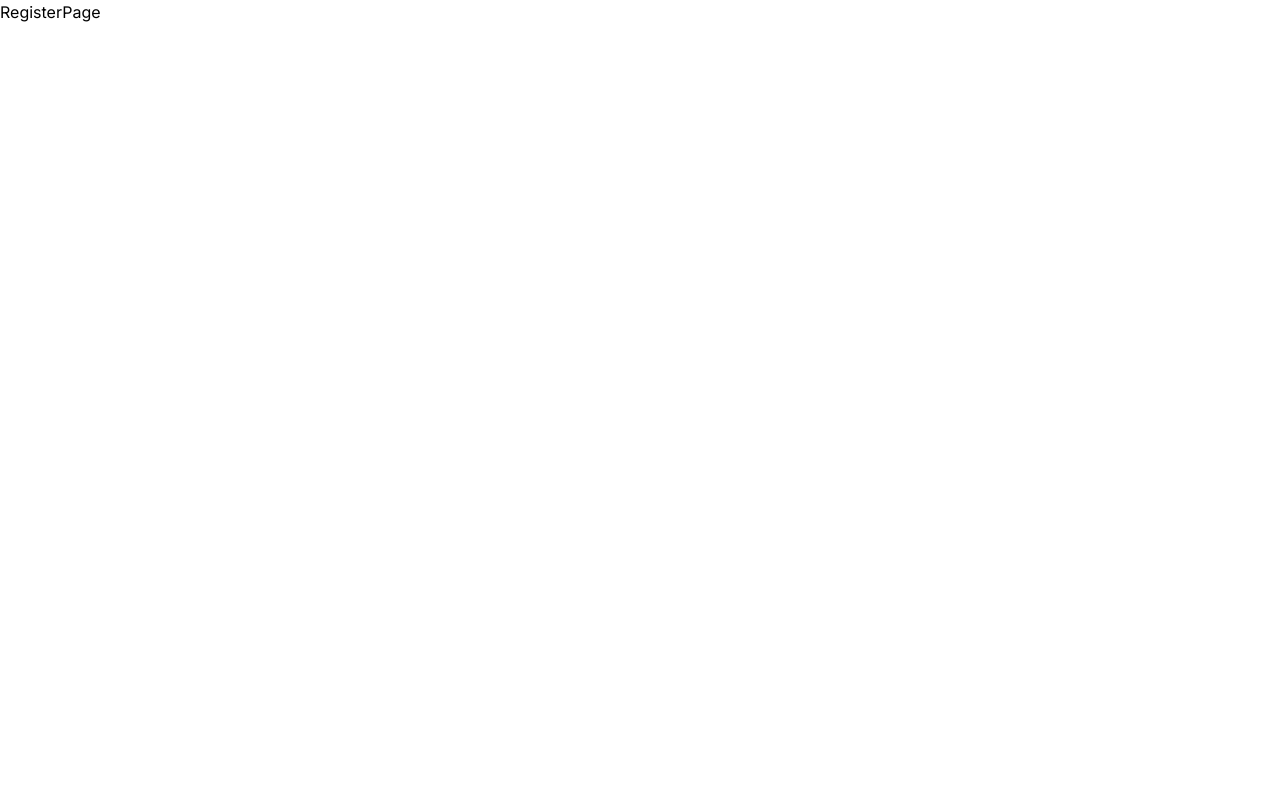
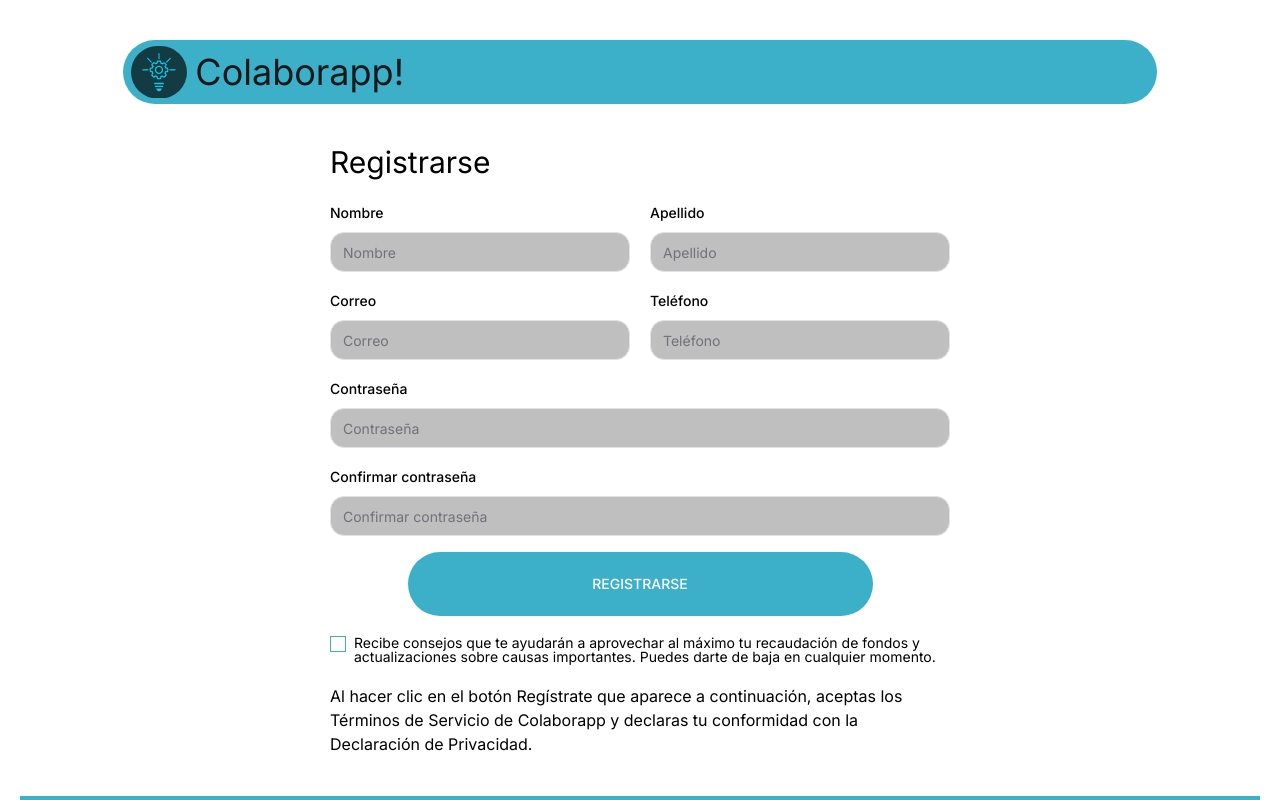
Before and after one commit to No-Country/c16-40-n-java, a Next.js app in the folder frontend/: page /register in a window 1280 px wide. Shown: the top 800 px of the page. Built offline with nearby package versions, Linux system fonts and the light colour scheme.

Commit message:
feat: add 'Register' page

```diff
--- a/frontend/app/(pages)/register/page.tsx
+++ b/frontend/app/(pages)/register/page.tsx
@@ -1,4 +1,6 @@
+import RegisterPageContainer from '@/components/register/registerPageContainer';
+
 const RegisterPage = () => {
-  return <div>RegisterPage</div>;
+  return <RegisterPageContainer />;
 };
 export default RegisterPage;
--- /dev/null
+++ b/frontend/components/register/registerForm.tsx
@@ -0,0 +1,150 @@
+'use client';
+
+import { zodResolver } from '@hookform/resolvers/zod';
+import { useForm } from 'react-hook-form';
+import { z } from 'zod';
+
+import { Button } from '@/components/ui/button';
+import {
+  Form,
+  FormControl,
+  FormField,
+  FormItem,
+  FormLabel,
+  FormMessage,
+} from '@/components/ui/form';
+import { Input } from '@/components/ui/input';
+
+const formSchema = z
+  .object({
+    name: z.string(),
+    lastName: z.string(),
+    email: z.string().email('El formato del mail ingresado es incorrecto.'),
+    telephone: z
+      .string()
+      .min(10, { message: 'Must be a valid mobile number' })
+      .max(14, { message: 'Must be a valid mobile number' }),
+    password: z.string().min(4, {
+      message: 'La contraseña debe contener al menos 4 caracteres.',
+    }),
+    confirmPassword: z.string().min(4, {
+      message: 'La contraseña debe contener al menos 4 caracteres.',
+    }),
+  })
+  .refine((data) => data.password === data.confirmPassword, {
+    message: 'Las contraseñas no coinciden',
+    path: ['confirmPassword'],
+  });
+
+const RegisterForm = () => {
+  const form = useForm<z.infer<typeof formSchema>>({
+    resolver: zodResolver(formSchema),
+    defaultValues: {
+      name: '',
+      lastName: '',
+      email: '',
+      telephone: '',
+      password: '',
+      confirmPassword: '',
+    },
+  });
+
+  function onSubmit(values: z.infer<typeof formSchema>) {
+    console.log(values);
+  }
+
+  return (
+    <Form {...form}>
+      <form onSubmit={form.handleSubmit(onSubmit)} className="space-y-4">
+        <div className="flex justify-between gap-5 w-full">
+          <FormField
+            control={form.control}
+            name="name"
+            render={({ field }) => (
+              <FormItem className="w-full">
+                <FormLabel>Nombre</FormLabel>
+                <FormControl>
+                  <Input placeholder="Nombre" {...field} />
+                </FormControl>
+                <FormMessage />
+              </FormItem>
+            )}
+          />
+          <FormField
+            control={form.control}
+            name="lastName"
+            render={({ field }) => (
+              <FormItem className="w-full">
+                <FormLabel>Apellido</FormLabel>
+                <FormControl>
+                  <Input placeholder="Apellido" {...field} />
+                </FormControl>
+                <FormMessage />
+              </FormItem>
+            )}
+          />
+        </div>
+        <div className="flex justify-between gap-5 w-full">
+          <FormField
+            control={form.control}
+            name="email"
+            render={({ field }) => (
+              <FormItem className="w-full">
+                <FormLabel>Correo</FormLabel>
+                <FormControl>
+                  <Input placeholder="Correo" {...field} />
+                </FormControl>
+                <FormMessage />
+              </FormItem>
+            )}
+          />
+          <FormField
+            control={form.control}
+            name="telephone"
+            render={({ field }) => (
+              <FormItem className="w-full">
+                <FormLabel>Teléfono</FormLabel>
+                <FormControl>
+                  <Input placeholder="Teléfono" {...field} />
+                </FormControl>
+                <FormMessage />
+              </FormItem>
+            )}
+          />
+        </div>
+        <FormField
+          control={form.control}
+          name="password"
+          render={({ field }) => (
+            <FormItem>
+              <FormLabel>Contraseña</FormLabel>
+              <FormControl>
+                <Input placeholder="Contraseña" {...field} />
+              </FormControl>
+              <FormMessage />
+            </FormItem>
+          )}
+        />
+        <FormField
+          control={form.control}
+          name="confirmPassword"
+          render={({ field }) => (
+            <FormItem>
+              <FormLabel>Confirmar contraseña</FormLabel>
+              <FormControl>
+                <Input placeholder="Confirmar contraseña" {...field} />
+              </FormControl>
+              <FormMessage />
+            </FormItem>
+          )}
+        />
+        <div className="w-full flex items-center">
+          <Button type="submit" className="w-3/4 h-16 m-auto rounded-full">
+            REGISTRARSE
+          </Button>
+        </div>
+      </form>
+    </Form>
+  );
+};
+export default RegisterForm;
--- /dev/null
+++ b/frontend/components/register/registerPageContainer.tsx
@@ -0,0 +1,36 @@
+import { Checkbox } from '@/components/ui/checkbox';
+import { Label } from '@/components/ui/label';
+import Logo from '@/components/ui/logo';
+import RegisterForm from './registerForm';
+
+const RegisterPageContainer = () => {
+  return (
+    <main className="h-full w-full px-5">
+      <div className="w-[100%] lg:w-5/6 h-16 p-2 mt-5 lg:mt-10 flex items-center rounded-full bg-primary mx-auto">
+        <Logo />
+      </div>
+      <div className="flex flex-col justify-center items-center m-auto py-10">
+        <div className="md:w-1/2">
+          <h2 className="text-3xl mb-5">Registrarse</h2>
+          <RegisterForm />
+          <div className="flex items-center space-x-2 py-5">
+            <Checkbox id="terms" className="rounded-none self-start" />
+            <Label htmlFor="terms" className="font-normal">
+              Recibe consejos que te ayudarán a aprovechar al máximo tu
+              recaudación de fondos y actualizaciones sobre causas importantes.
+              Puedes darte de baja en cualquier momento.
+            </Label>
+          </div>
+          <p className="text-sm md:text-base">
+            Al hacer clic en el botón Regístrate que aparece a continuación,
+            aceptas los Términos de Servicio de Colaborapp y declaras tu
+            conformidad con la Declaración de Privacidad.
+          </p>
+        </div>
+      </div>
+
+      <footer className="w-full h-40 bg-primary"></footer>
+    </main>
+  );
+};
+export default RegisterPageContainer;
```
